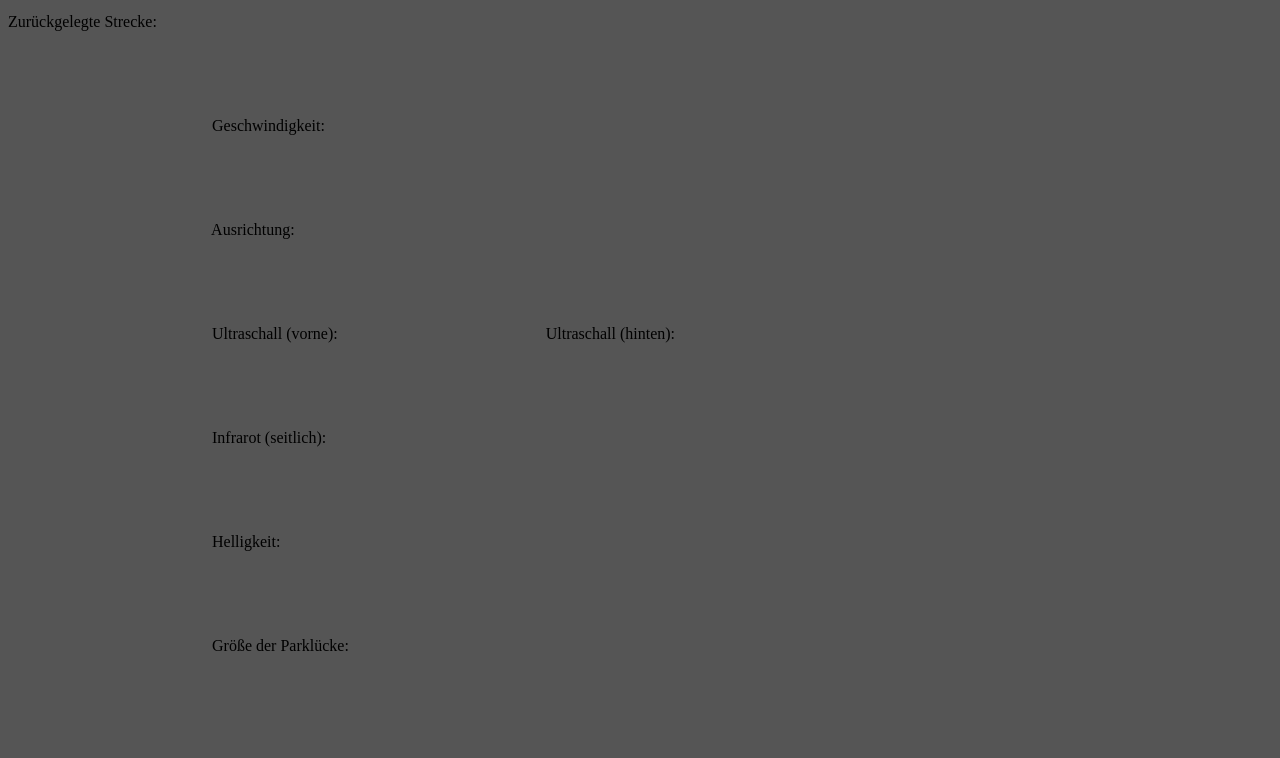
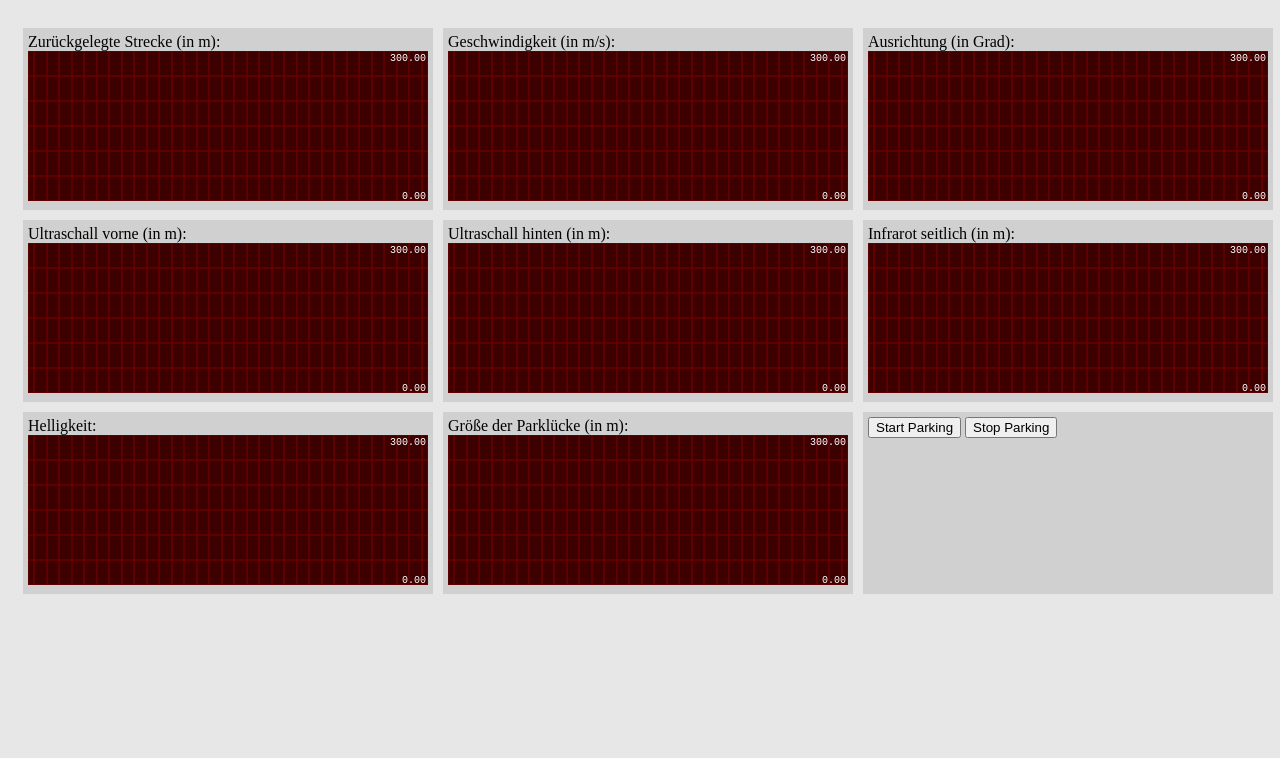
Before and after one commit to timmartinberger/IoTLab2022_Group05, a plain HTML site: page V04/index.html in a window 1280 px wide. Drawn offline with Linux system fonts and the light colour scheme.

Commit message:
Visualisierung gut

```diff
--- a/V04/index.html
+++ b/V04/index.html
@@ -6,7 +6,7 @@
 	<title>IKT CAR MONITORING</title>
 	<style>
 		body {
-			background: #555;
+			background: rgb(231, 231, 231);
 			text-align: left;
 			margin-top: 1%;
 			zoom: 100%;
@@ -14,6 +14,16 @@
 		}
 		p    {color:white;max-width: 50%;}
 		th    {color:white;}
+		.grid_item {
+			margin: 5px;
+			padding: 5px;
+			background-color: #d0d0d0;
+		}
+		.grid_container{
+			display: grid;
+			grid-template-columns: auto auto auto;
+			padding: 10px;
+		}
 		#column {
 
 		width: 50%;
@@ -32,23 +42,44 @@
 
 	<!--Aufgabe 4-->
 	<!--Für jeden Datensatz muss eine Zeichenfläche 'canvas' definiert werden-->
-	Zurückgelegte Strecke:<br>
-	<canvas class= "canvas" id= "distance" width= "200" height= "100" ></canvas>
-	Geschwindigkeit:<br>
-	<canvas class= "canvas" id= "speed" width= "200" height= "100" ></canvas>
-	Ausrichtung:<br>
-	<canvas class= "canvas" id= "orientation" width= "200" height= "100" ></canvas>
-	Ultraschall (vorne):
-	<canvas class= "canvas" id= "obstcl_front" width= "200" height= "100" ></canvas>
-	Ultraschall (hinten):<br>
-	<canvas class= "canvas" id= "obstcl_back" width= "200" height= "100" ></canvas>
-	Infrarot (seitlich):<br>
-	<canvas class= "canvas" id= "obstcle_side" width= "200" height= "100" ></canvas>
-	Helligkeit:<br>
-	<canvas class= "canvas" id= "brightness" width= "200" height= "100" ></canvas>
-	Größe der Parklücke:<br>
-	<canvas class= "canvas" id= "parking_slot" width= "200" height= "100" ></canvas>
-
+	<div class="grid_container">
+		<div class="grid_item">
+			Zurückgelegte Strecke (in m):<br>
+			<canvas class= "canvas" id= "distance" width= "400" height= "150" ></canvas><br>
+		</div>
+		<div class="grid_item">
+			Geschwindigkeit (in m/s):<br>
+			<canvas class= "canvas" id= "speed" width= "400" height= "150" ></canvas><br>
+		</div>
+		<div class="grid_item">
+			Ausrichtung (in Grad):<br>
+			<canvas class= "canvas" id= "orientation" width= "400" height= "150" ></canvas><br>
+		</div>
+		<div class="grid_item">
+			Ultraschall vorne (in m):<br>
+			<canvas class= "canvas" id= "obstcl_front" width= "400" height= "150" ></canvas><br>
+		</div>
+		<div class="grid_item">
+			Ultraschall hinten (in m):<br>
+			<canvas class= "canvas" id= "obstcl_back" width= "400" height= "150" ></canvas><br>
+		</div>
+		<div class="grid_item">
+			Infrarot seitlich (in m):<br>
+			<canvas class= "canvas" id= "obstcle_side" width= "400" height= "150" ></canvas><br>
+		</div>
+		<div class="grid_item">
+			Helligkeit:<br>
+			<canvas class= "canvas" id= "brightness" width= "400" height= "150" ></canvas><br>
+		</div>
+		<div class="grid_item">
+			Größe der Parklücke (in m):<br>
+			<canvas class= "canvas" id= "parking_slot" width= "400" height= "150" ></canvas>
+		</div>
+		<div class="grid_item">
+			<button>Start Parking</button>
+			<button>Stop Parking</button>
+		</div>
+	</div>
 	<!--Einparken -->
 	<!--Es müssen Knöpfe zum Starten und Stoppen des Parkvorgangs definiert werden-->
 
@@ -68,11 +99,17 @@
 			// Aufgabe 4
 			// Die empfangenen Daten müssen an die Charts weitergegeben werden.
 			// evt.data == { "range_f" : "value" , "range_r" : "value" }
-			console.log(evt.data);
-			alert("new message")
-			dataSocket.send('Message received!');
+			//console.log(evt.data);
+			//dataSocket.send('Message received!');
 			var msg = JSON.parse(evt.data);
-			range_r.append(new Date().getTime(), parseFloat(msg.range_r));
+			distTS.append(new Date().getTime(), parseFloat(msg.distance));
+			speedTS.append(new Date().getTime(), parseFloat(msg.speed));
+			orientTS.append(new Date().getTime(), parseFloat(msg.orientation));
+			usFrontTS.append(new Date().getTime(), parseFloat(msg.obstcl_front));
+			usBackTS.append(new Date().getTime(), parseFloat(msg.obstcl_back));
+			irTS.append(new Date().getTime(), parseFloat(msg.obstcl_side));
+			brightnessTS.append(new Date().getTime(), parseFloat(msg.brightness));
+			pslotTS.append(new Date().getTime(), parseFloat(msg.parking_slot));
 		};
 
 		dataSocket.onclose = function(evt) {
@@ -81,14 +118,65 @@
 
 
 		// Aufgabe 4
-		//
+		// Todo: Min & Max Value anpassen
 		// Für jeden Datensatz muss ein eine SmoothieChart in einem vorher definierten canvas-Element erstellt werden.
+		// Distanz
 		var distanceChart = new SmoothieChart({ minValue: 0, maxValue: 300,grid: { strokeStyle: 'rgb(125, 0, 0)',
 							fillStyle: 'rgb(60, 0, 0)',lineWidth: 1, millisPerLine: 250, verticalSections: 6 } });
 
-		var range_r = new TimeSeries();
-		distanceChart.addTimeSeries(range_r);
-		distensChart.streamTo(document.getElementById( "range_rChart" ), 100);
+		var distTS = new TimeSeries();
+		distanceChart.addTimeSeries(distTS);
+		distanceChart.streamTo(document.getElementById( "distance" ), 100);
+		// Speed
+		var speedChart = new SmoothieChart({ minValue: 0, maxValue: 300,grid: { strokeStyle: 'rgb(125, 0, 0)',
+							fillStyle: 'rgb(60, 0, 0)',lineWidth: 1, millisPerLine: 250, verticalSections: 6 } });
+
+		var speedTS = new TimeSeries();
+		speedChart.addTimeSeries(speedTS);
+		speedChart.streamTo(document.getElementById( "speed" ), 100);
+		// Orientation
+		var orientChart = new SmoothieChart({ minValue: 0, maxValue: 300,grid: { strokeStyle: 'rgb(125, 0, 0)',
+							fillStyle: 'rgb(60, 0, 0)',lineWidth: 1, millisPerLine: 250, verticalSections: 6 } });
+
+		var orientTS = new TimeSeries();
+		orientChart.addTimeSeries(orientTS);
+		orientChart.streamTo(document.getElementById( "orientation" ), 100);
+		// Ultraschall vorne
+		var usFrontChart = new SmoothieChart({ minValue: 0, maxValue: 300,grid: { strokeStyle: 'rgb(125, 0, 0)',
+							fillStyle: 'rgb(60, 0, 0)',lineWidth: 1, millisPerLine: 250, verticalSections: 6 } });
+
+		var usFrontTS = new TimeSeries();
+		usFrontChart.addTimeSeries(usFrontTS);
+		usFrontChart.streamTo(document.getElementById( "obstcl_front" ), 100);
+		// Ultrashall hinten
+		var usBackChart = new SmoothieChart({ minValue: 0, maxValue: 300,grid: { strokeStyle: 'rgb(125, 0, 0)',
+							fillStyle: 'rgb(60, 0, 0)',lineWidth: 1, millisPerLine: 250, verticalSections: 6 } });
+
+		var usBackTS = new TimeSeries();
+		usBackChart.addTimeSeries(usBackTS);
+		usBackChart.streamTo(document.getElementById( "obstcl_back" ), 100);
+		// Infrarot
+		var irChart = new SmoothieChart({ minValue: 0, maxValue: 300,grid: { strokeStyle: 'rgb(125, 0, 0)',
+							fillStyle: 'rgb(60, 0, 0)',lineWidth: 1, millisPerLine: 250, verticalSections: 6 } });
+
+		var irTS = new TimeSeries();
+		irChart.addTimeSeries(irTS);
+		irChart.streamTo(document.getElementById( "obstcle_side" ), 100);
+		// Helligkeit
+		var brightnessChart = new SmoothieChart({ minValue: 0, maxValue: 300,grid: { strokeStyle: 'rgb(125, 0, 0)',
+							fillStyle: 'rgb(60, 0, 0)',lineWidth: 1, millisPerLine: 250, verticalSections: 6 } });
+
+		var brightnessTS = new TimeSeries();
+		brightnessChart.addTimeSeries(brightnessTS);
+		brightnessChart.streamTo(document.getElementById( "brightness" ), 100);
+		// Parklücke
+		var pslotChart = new SmoothieChart({ minValue: 0, maxValue: 300,grid: { strokeStyle: 'rgb(125, 0, 0)',
+							fillStyle: 'rgb(60, 0, 0)',lineWidth: 1, millisPerLine: 250, verticalSections: 6 } });
+
+		var pslotTS = new TimeSeries();
+		pslotChart.addTimeSeries(pslotTS);
+		pslotChart.streamTo(document.getElementById( "parking_slot" ), 100);
+
 	</script>
 
   </body>
```
Also changed, not shown: 1 other file.
